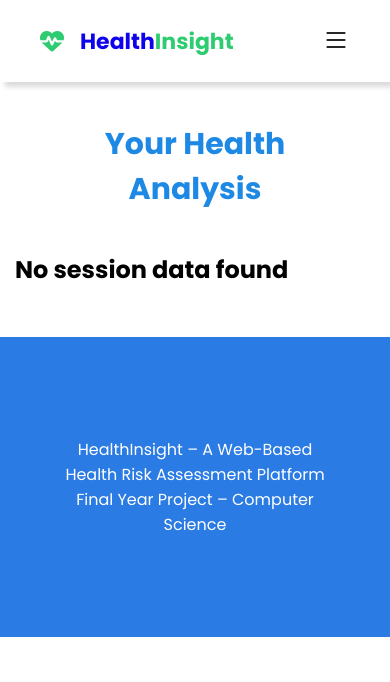
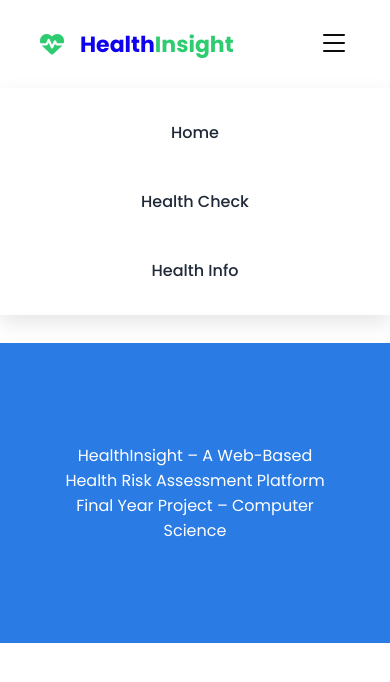
Before and after one commit to Racheal-dot/Healthinsight-frontend, a plain HTML site: page result.html in a window 390 px wide. Both pictures are taken after a click on the element 336 px from the left and 41 px from the top of the page. Drawn offline with nearby package versions, Linux system fonts and the light colour scheme.

Commit message:
second commit

```diff
--- a/api.js
+++ b/api.js
@@ -1,6 +1,7 @@
-async function getDiagnosis(data){
+const API_URL = "https://healthinsight.page.gd/health-api.php";
 
-  const response = await fetch("http://healthinsight.local/wp-json/health/v1/diagnosis", {
+async function getDiagnosis(data) {
+    const response = await fetch(API_URL, {
         method: "POST",
         headers: {
             "Content-Type": "application/json"
@@ -8,5 +9,11 @@ async function getDiagnosis(data){
         body: JSON.stringify(data)
     });
 
-  return await response.json();
+    const result = await response.json();
+
+    if (!response.ok) {
+        throw new Error(result.error || "Failed to fetch diagnosis");
     }
+
+    return result;
+}
--- a/check.css
+++ b/check.css
@@ -35,7 +35,7 @@ nav {
     align-items: center;
     justify-content: space-between;
     padding: 20px 40px;
-    box-shadow: 5px 5px 5px#dddbdb;
+    box-shadow: 0 2px 10px rgba(0, 0, 0, 0.08);
     position: relative;
 }
 
@@ -45,19 +45,42 @@ nav {
     list-style: none;
 }
 
-.navLink a {
+/* Default (unvisited) links */
+nav a:link {
+    color: #1e3a8a;
     text-decoration: none;
-    color: #0f03ee;
+    font-weight: 600;
+    font-size: 16px;
+    padding: 10px 18px;
+    border-radius: 8px;
+    transition: all 0.3s ease;
 }
 
-.navLink a:hover{
-color: #0bda61;
+/* Visited links */
+nav a:visited {
+    color: #1e40af;
 }
 
-.navLink a:active{
-color: #000000;
+/* Hover state */
+nav a:hover {
+    background-color: #2563eb;
+    color: #ffffff;
+    transform: translateY(-2px);
+    box-shadow: 0 6px 15px rgba(37, 99, 235, 0.25);
 }
 
+/* Active (while clicking) */
+nav a:active {
+    background-color: #1d4ed8;
+    color: #ffffff;
+    transform: scale(0.97);
+}
+
+/* Optional: current page highlight */
+nav a.current {
+    background-color: #2563eb;
+    color: #ffffff;
+}
 
 .navLogo {
     display: flex;
@@ -168,24 +191,61 @@ footer {
     padding: 100px 50px;
 }
 
-/* Responsiveness */
-@media (max-width:768px) {
+/* Mobile Navigation */
+@media (max-width: 768px) {
   .navLink {
+    position: absolute;
+    top: 100%;
+    right: 0;
+    width: 100%;
+    background: #ffffff;
+    box-shadow: 0 8px 20px rgba(0, 0, 0, 0.1);
     display: none;
-        position: absolute;
-        top: 60px;
-        right: 20px;
-        background: white;
-        padding: 15px;
-        border-radius: 8px;
-        box-shadow: 0 4px 12px rgba(0, 0, 0, 0.15);
+    padding: 20px 0;
+    z-index: 1000;
   }
 
+  /* Show menu when active class is added by script.js */
   .navLink.active {
-        display: flex;
+    display: block;
   }
 
+  /* Make links vertical */
+  .navLink ul {
+    display: flex;
+    flex-direction: column;
+    align-items: center;
+    gap: 20px;
+    list-style: none;
+    margin: 0;
+    padding: 0;
+  }
+
+  .navLink ul li {
+    width: 100%;
+    text-align: center;
+  }
+
+  .navLink ul li a {
+    display: block;
+    padding: 12px 20px;
+    font-size: 1rem;
+    color: #1f2937;
+    text-decoration: none;
+    font-weight: 500;
+    transition: background 0.3s ease;
+  }
+
+  .navLink ul li a:hover,
+  .navLink ul li.active a {
+    background: #f3f4f6;
+    color: #0ea5e9;
+  }
+
+  /* Show hamburger icon */
   .menu-toggle {
     display: block;
+    cursor: pointer;
+    font-size: 2rem;
   }
 }
--- a/result.css
+++ b/result.css
@@ -5,12 +5,10 @@
   box-sizing: border-box;
 }
 
-
 body {
-    font-family: 'Poppins', sans-serif;
+  font-family: "Poppins", sans-serif;
   margin: 0;
 }
-
 
 header {
   position: sticky;
@@ -25,7 +23,6 @@ header {
   cursor: pointer;
 }
 
-
 /* Nav Styles */
 nav {
   background: #fff;
@@ -33,7 +30,7 @@ nav {
   align-items: center;
   justify-content: space-between;
   padding: 20px 40px;
-    box-shadow: 5px 5px 5px#dddbdb;
+  box-shadow: 0 2px 10px rgba(0, 0, 0, 0.08);
   position: relative;
 }
 
@@ -43,20 +40,42 @@ nav {
   list-style: none;
 }
 
-.navLink a {
+/* Default (unvisited) links */
+nav a:link {
+    color: #1e3a8a;
     text-decoration: none;
-    color: #0f03ee;
+    font-weight: 600;
+    font-size: 16px;
+    padding: 10px 18px;
+    border-radius: 8px;
+    transition: all 0.3s ease;
 }
 
-.navLink a:hover{
-color: #0bda61;
+/* Visited links */
+nav a:visited {
+    color: #1e40af;
 }
 
-.navLink a:active{
-color: #000000;
+/* Hover state */
+nav a:hover {
+    background-color: #2563eb;
+    color: #ffffff;
+    transform: translateY(-2px);
+    box-shadow: 0 6px 15px rgba(37, 99, 235, 0.25);
 }
 
+/* Active (while clicking) */
+nav a:active {
+    background-color: #1d4ed8;
+    color: #ffffff;
+    transform: scale(0.97);
+}
 
+/* Optional: current page highlight */
+nav a.current {
+    background-color: #2563eb;
+    color: #ffffff;
+}
 .navLogo {
   display: flex;
   align-items: center;
@@ -79,150 +98,185 @@ color: #000000;
   color: #2ecc71;
 }
 
-
 /* RESULT STYLES */
 
 /* MAIN CONTAINER */
-.container{
-    width:100%;
-    max-width:900px;
-    margin:0 auto;
-    padding:0 15px;
+.container {
+  width: 100%;
+  max-width: 900px;
+  margin: 0 auto;
+  padding: 0 15px;
 }
 
 /* PAGE TITLE */
-.page-title{
-    text-align:center;
-    color:#1E88E5;
-    margin:40px;
-    font-size:38px;
-    font-weight:700;
+.page-title {
+  text-align: center;
+  color: #1e88e5;
+  margin: 40px;
+  font-size: 38px;
+  font-weight: 700;
 }
 
 /* SECTION TITLES */
-.section-title{
-    margin:40px 0 20px;
-    color:#222;
-    font-size:28px;
+.section-title {
+  margin: 40px 0 20px;
+  color: #222;
+  font-size: 28px;
 }
 
 /* RESULT CARDS */
-.result-card{
-    background:#fff;
-    padding:30px;
-    border-radius:18px;
-    margin-bottom:25px;
-    box-shadow:0 4px 12px rgba(0,0,0,0.08);
-    transition:0.3s ease;
+.result-card {
+  background: #fff;
+  padding: 30px;
+  border-radius: 18px;
+  margin-bottom: 25px;
+  box-shadow: 0 4px 12px rgba(0, 0, 0, 0.08);
+  transition: 0.3s ease;
 }
 
-.result-card:hover{
-    transform:translateY(-3px);
+.result-card:hover {
+  transform: translateY(-3px);
 }
 
-.result-card h3{
-    color:#1E88E5;
-    margin-bottom:15px;
-    font-size:24px;
+.result-card h3 {
+  color: #1e88e5;
+  margin-bottom: 15px;
+  font-size: 24px;
 }
 
-.result-card p{
-    margin-bottom:14px;
-    line-height:1.7;
-    font-size:17px;
+.result-card p {
+  margin-bottom: 14px;
+  line-height: 1.7;
+  font-size: 17px;
 }
 
 /* QUESTION BOX */
-.question-box{
-    background:#fff8e1;
-    border-left:6px solid #ffc107;
-    padding:25px;
-    border-radius:14px;
-    margin-top:30px;
+.question-box {
+  background: #fff8e1;
+  border-left: 6px solid #ffc107;
+  padding: 25px;
+  border-radius: 14px;
+  margin-top: 30px;
 }
 
 /* BUTTON */
-button{
-    margin-top:20px;
-    padding:14px 24px;
-    border:none;
-    border-radius:10px;
-    background:#1E88E5;
-    color:white;
-    cursor:pointer;
-    font-size:16px;
-    transition:0.3s;
+button {
+  margin-top: 20px;
+  padding: 14px 24px;
+  border: none;
+  border-radius: 10px;
+  background: #1e88e5;
+  color: white;
+  cursor: pointer;
+  font-size: 16px;
+  transition: 0.3s;
 }
 
-button:hover{
-    background:#1565c0;
+button:hover {
+  background: #1565c0;
 }
 
 /* LABELS */
-label{
-    display:block;
-    margin-bottom:14px;
-    font-size:16px;
+label {
+  display: block;
+  margin-bottom: 14px;
+  font-size: 16px;
 }
 
 /* RISK COLORS */
-.high-risk{
-    color:#d32f2f;
-    font-weight:bold;
+.high-risk {
+  color: #d32f2f;
+  font-weight: bold;
 }
 
-.medium-risk{
-    color:#f57c00;
-    font-weight:bold;
+.medium-risk {
+  color: #f57c00;
+  font-weight: bold;
 }
 
-.low-risk{
-    color:#2e7d32;
-    font-weight:bold;
+.low-risk {
+  color: #2e7d32;
+  font-weight: bold;
 }
 
 /* MOBILE */
-@media(max-width:768px){
-
-    .page-title{
-        font-size:30px;
+@media (max-width: 768px) {
+  .page-title {
+    font-size: 30px;
   }
 
-    .section-title{
-        font-size:24px;
+  .section-title {
+    font-size: 24px;
   }
 
-    .result-card{
-        padding:22px;
+  .result-card {
+    padding: 22px;
   }
 }
 /* FOOTER */
 footer {
   margin: 50px 0 0;
-    background-color: #2A7BE4;
+  background-color: #2a7be4;
   text-align: center;
   color: #fff;
   padding: 100px 50px;
 }
 
-/* Responsiveness */
-@media (max-width:768px) {
+/* Mobile Navigation */
+@media (max-width: 768px) {
   .navLink {
+    position: absolute;
+    top: 100%;
+    right: 0;
+    width: 100%;
+    background: #ffffff;
+    box-shadow: 0 8px 20px rgba(0, 0, 0, 0.1);
     display: none;
-        position: absolute;
-        top: 60px;
-        right: 20px;
-        background: white;
-        padding: 15px;
-        border-radius: 8px;
-        box-shadow: 0 4px 12px rgba(0, 0, 0, 0.15);
+    padding: 20px 0;
+    z-index: 1000;
   }
 
+  /* Show menu when active class is added by script.js */
   .navLink.active {
-        display: flex;
+    display: block;
   }
 
+  /* Make links vertical */
+  .navLink ul {
+    display: flex;
+    flex-direction: column;
+    align-items: center;
+    gap: 20px;
+    list-style: none;
+    margin: 0;
+    padding: 0;
+  }
+
+  .navLink ul li {
+    width: 100%;
+    text-align: center;
+  }
+
+  .navLink ul li a {
+    display: block;
+    padding: 12px 20px;
+    font-size: 1rem;
+    color: #1f2937;
+    text-decoration: none;
+    font-weight: 500;
+    transition: background 0.3s ease;
+  }
+
+  .navLink ul li a:hover,
+  .navLink ul li.active a {
+    background: #f3f4f6;
+    color: #0ea5e9;
+  }
+
+  /* Show hamburger icon */
   .menu-toggle {
     display: block;
+    cursor: pointer;
+    font-size: 2rem;
   }
 }
--- a/result.html
+++ b/result.html
@@ -43,7 +43,7 @@
                 <ul>
                     <li><a href="/index.html">Home</a></li>
                     <li><a href="check.html">Health Check</a></li>
-                    <li><a href="result.html">Health Info</a></li>
+                    <li class="current"><a href="result.html">Health Info</a></li>
                 </ul>
             </div>
 
--- a/script.js
+++ b/script.js
@@ -0,0 +1,12 @@
+document.addEventListener("DOMContentLoaded", function(){
+
+const menuToggle = document.getElementById("menuToggle");
+const navLink = document.getElementById("navLink");
+
+if(menuToggle){
+  menuToggle.addEventListener("click", function(){
+    navLink.classList.toggle("active");
+  });
+}
+
+});
--- a/style.css
+++ b/style.css
@@ -43,17 +43,42 @@ nav {
     list-style: none;
 }
 
-.navLink a {
+
+/* Default (unvisited) links */
+nav a:link {
+    color: #1e3a8a;
     text-decoration: none;
-    color: #0f03ee;
+    font-weight: 600;
+    font-size: 16px;
+    padding: 10px 18px;
+    border-radius: 8px;
+    transition: all 0.3s ease;
 }
 
-.navLink a:hover{
-color: #0bda61;
+/* Visited links */
+nav a:visited {
+    color: #1e40af;
 }
 
-.navLink a:active{
-color: #000000;
+/* Hover state */
+nav a:hover {
+    background-color: #2563eb;
+    color: #ffffff;
+    transform: translateY(-2px);
+    box-shadow: 0 6px 15px rgba(37, 99, 235, 0.25);
+}
+
+/* Active (while clicking) */
+nav a:active {
+    background-color: #1d4ed8;
+    color: #ffffff;
+    transform: scale(0.97);
+}
+
+/* Optional: current page highlight */
+nav a.current {
+    background-color: #2563eb;
+    color: #ffffff;
 }
 
 .navLogo {
@@ -215,24 +240,61 @@ footer {
     padding: 100px 50px;
 }
 
-/* Responsiveness */
-@media (max-width:768px) {
+/* Mobile Navigation */
+@media (max-width: 768px) {
   .navLink {
+    position: absolute;
+    top: 100%;
+    right: 0;
+    width: 100%;
+    background: #ffffff;
+    box-shadow: 0 8px 20px rgba(0, 0, 0, 0.1);
     display: none;
-        position: absolute;
-        top: 60px;
-        right: 20px;
-        background: white;
-        padding: 15px;
-        border-radius: 8px;
-        box-shadow: 0 4px 12px rgba(0, 0, 0, 0.15);
+    padding: 20px 0;
+    z-index: 1000;
   }
 
+  /* Show menu when active class is added by script.js */
   .navLink.active {
-        display: flex;
+    display: block;
   }
 
+  /* Make links vertical */
+  .navLink ul {
+    display: flex;
+    flex-direction: column;
+    align-items: center;
+    gap: 20px;
+    list-style: none;
+    margin: 0;
+    padding: 0;
+  }
+
+  .navLink ul li {
+    width: 100%;
+    text-align: center;
+  }
+
+  .navLink ul li a {
+    display: block;
+    padding: 12px 20px;
+    font-size: 1rem;
+    color: #1f2937;
+    text-decoration: none;
+    font-weight: 500;
+    transition: background 0.3s ease;
+  }
+
+  .navLink ul li a:hover,
+  .navLink ul li.active a {
+    background: #f3f4f6;
+    color: #0ea5e9;
+  }
+
+  /* Show hamburger icon */
   .menu-toggle {
     display: block;
+    cursor: pointer;
+    font-size: 2rem;
   }
 }
```
Also changed, not shown: check.html (+1 -1 lines), index.html (+1 -1 lines). Lines whose indentation alone changed are shown as unchanged.
